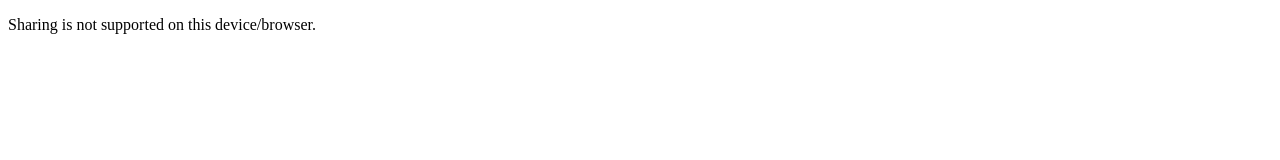
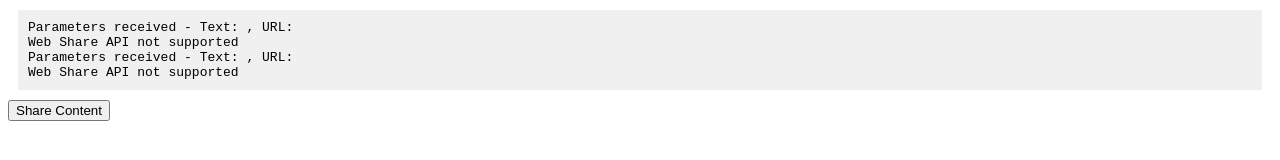
Before and after one commit to moneygoatcpu/share-dialog, a plain HTML site: page index.html in a window 1280 px wide. Drawn offline with Linux system fonts and the light colour scheme.

Commit message:
Update index.html

```diff
--- a/index.html
+++ b/index.html
@@ -4,9 +4,31 @@
     <meta charset="UTF-8">
     <meta name="viewport" content="width=device-width, initial-scale=1.0">
     <title>Share Content</title>
+    <style>
+        .debug-info {
+            font-family: monospace;
+            padding: 10px;
+            margin: 10px;
+            background: #f0f0f0;
+            display: none;
+        }
+    </style>
 </head>
 <body>
+    <div id="debug-info" class="debug-info"></div>
+    <button id="shareButton" style="display: none;">Share Content</button>
+
     <script>
+        const debugInfo = document.getElementById('debug-info');
+        const shareButton = document.getElementById('shareButton');
+
+        // Function to log debug information
+        function log(message) {
+            console.log(message);
+            debugInfo.style.display = 'block';
+            debugInfo.innerHTML += message + '<br>';
+        }
+
         // Function to get URL parameters
         function getUrlParameter(name) {
             name = name.replace(/[\[]/, '\\[').replace(/[\]]/, '\\]');
@@ -20,6 +42,8 @@
             const textToShare = getUrlParameter('text');
             const urlToShare = getUrlParameter('url');
 
+            log('Parameters received - Text: ' + textToShare + ', URL: ' + urlToShare);
+
             // Prepare share data
             const shareData = {
                 title: 'Share',
@@ -30,21 +54,40 @@
             try {
                 // Check if Web Share API is supported
                 if (navigator.share) {
-                    await navigator.share(shareData);
-                    console.log('Shared successfully');
+                    log('Web Share API is supported');
+                    try {
+                        await navigator.share(shareData);
+                        log('Shared successfully');
+                    } catch (shareError) {
+                        log('Share error: ' + shareError);
+                        // Show manual share button as fallback
+                        shareButton.style.display = 'block';
+                    }
                 } else {
-                    console.log('Web Share API not supported');
-                    // Fallback message for unsupported browsers
-                    document.body.innerHTML = '<p>Sharing is not supported on this device/browser.</p>';
+                    log('Web Share API not supported');
+                    // Show manual share button as fallback
+                    shareButton.style.display = 'block';
                 }
             } catch (err) {
-                console.log('Error sharing:', err);
-                document.body.innerHTML = '<p>Error sharing content.</p>';
+                log('Error: ' + err);
+                shareButton.style.display = 'block';
             }
         }
 
-        // Trigger share when page loads
-        window.onload = shareContent;
+        // Add click handler for manual share button
+        shareButton.addEventListener('click', shareContent);
+
+        // Try to share automatically after a short delay
+        setTimeout(shareContent, 1000);
+
+        // Also try on page load
+        window.addEventListener('load', shareContent);
+
+        // And try on user interaction
+        document.addEventListener('click', function firstClick() {
+            shareContent();
+            document.removeEventListener('click', firstClick);
+        });
     </script>
 </body>
 </html>
```
